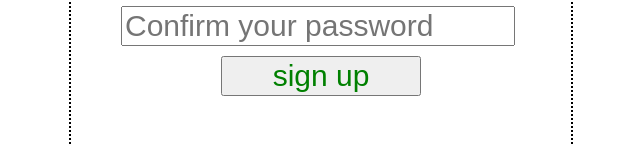
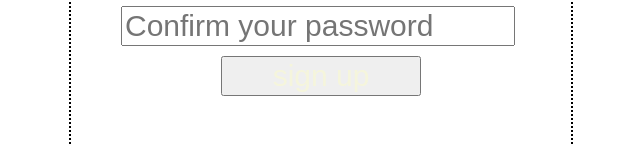
Before and after one commit to DmitriiG8421/First-project, a plain HTML site: page index.html in a window 1280 px wide. Shown: the part 286-430 px from the top of the page, without its empty margins (319-959 px from the left). Drawn offline with Linux system fonts and the light colour scheme.

Commit message:
Button colour is now beige

```diff
--- a/index.html
+++ b/index.html
@@ -17,7 +17,7 @@
   }
   button
   {
-    color: green; font-size: 30px;
+    color: beige; font-size: 30px;
     width: 200px;
     text-align: center;
 
```
